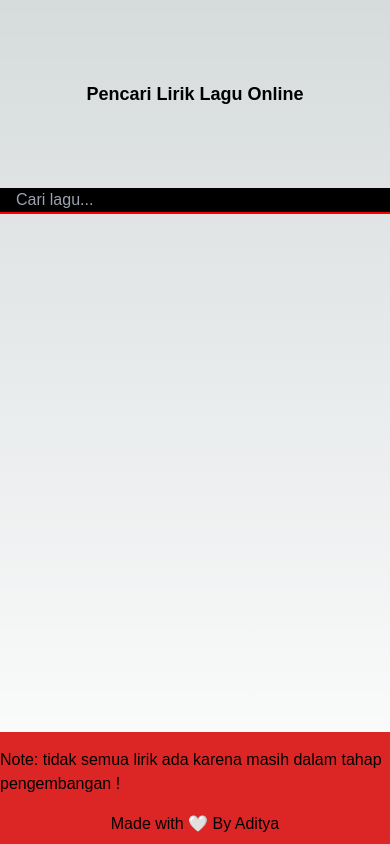
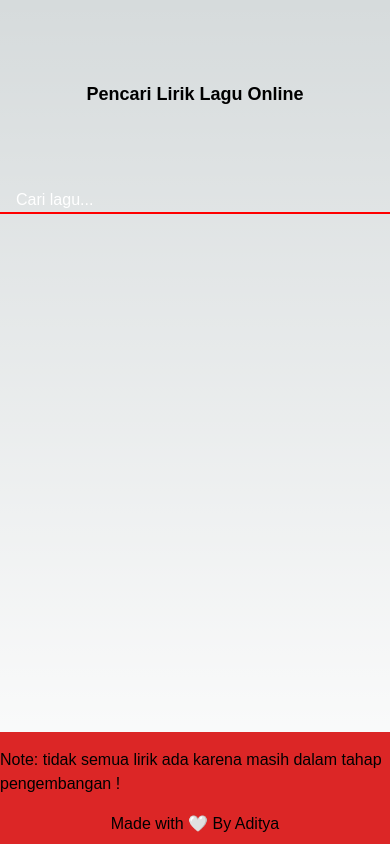
Before and after one commit to KbDevs12/lyrics-page, a Next.js app: page / in a window 390 px wide. Built offline with nearby package versions, Linux system fonts and the light colour scheme; a web font is replaced by a local one.

Commit message:
make a small responsive

```diff
--- a/app/components/SearchBar/SearchBar.tsx
+++ b/app/components/SearchBar/SearchBar.tsx
@@ -87,7 +87,7 @@ export default function Search(): JSX.Element {
         value={query}
         onChange={handleSearch}
         placeholder="Cari lagu..."
-        className="search-bar text-white px-4"
+        className="search-bar text-white px-4 mx-4"
       />
       {query.trim() !== "" && (
         <div className="mt-4">
@@ -107,7 +107,9 @@ export default function Search(): JSX.Element {
       {(selectedLyrics || lyrics) && (
         <div className="mt-8 mb-10">
           <h2 className="text-center pb-4">{title}</h2>
-          <pre>{selectedLyrics || lyrics}</pre>
+          <pre className="whitespace-pre-wrap px-4">
+            {selectedLyrics || lyrics}
+          </pre>
           <div className="flex justify-center">
             <button
               onClick={handleCopyClick}
--- a/app/globals.css
+++ b/app/globals.css
@@ -27,12 +27,19 @@ body {
 }
 .search-bar {
   width: 100%;
-  max-width: 400px; /* Atur sesuai kebutuhan Anda */
+  max-width: 600px; /* Atur sesuai kebutuhan Anda */
   margin: 0 auto;
   position: relative;
-  background-color: black;
+  background-color: transparent;
   border: none;
+  padding-left: 4px;
+  padding-right: 4px;
   border-bottom: 2px solid red;
+
+}
+
+.search-bar::placeholder {
+color: white;
 }
 
 .search-input {
```
